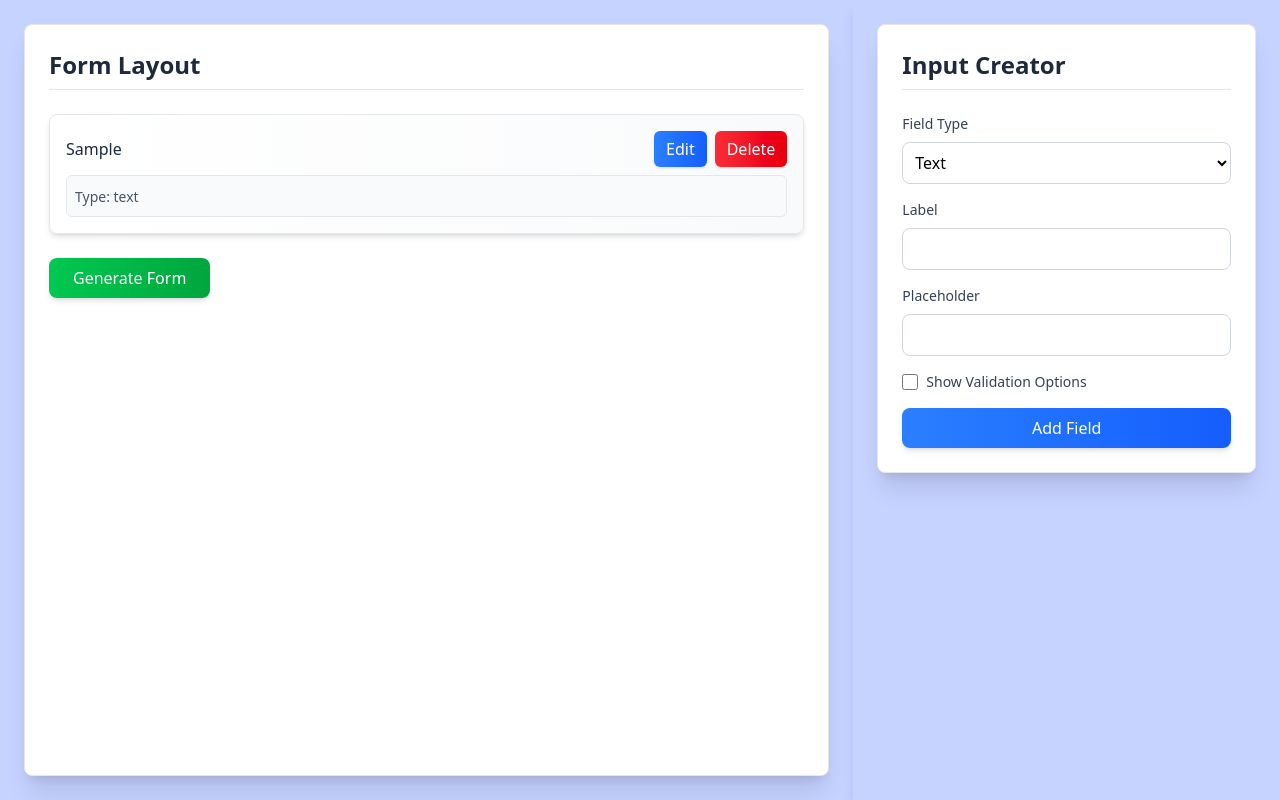
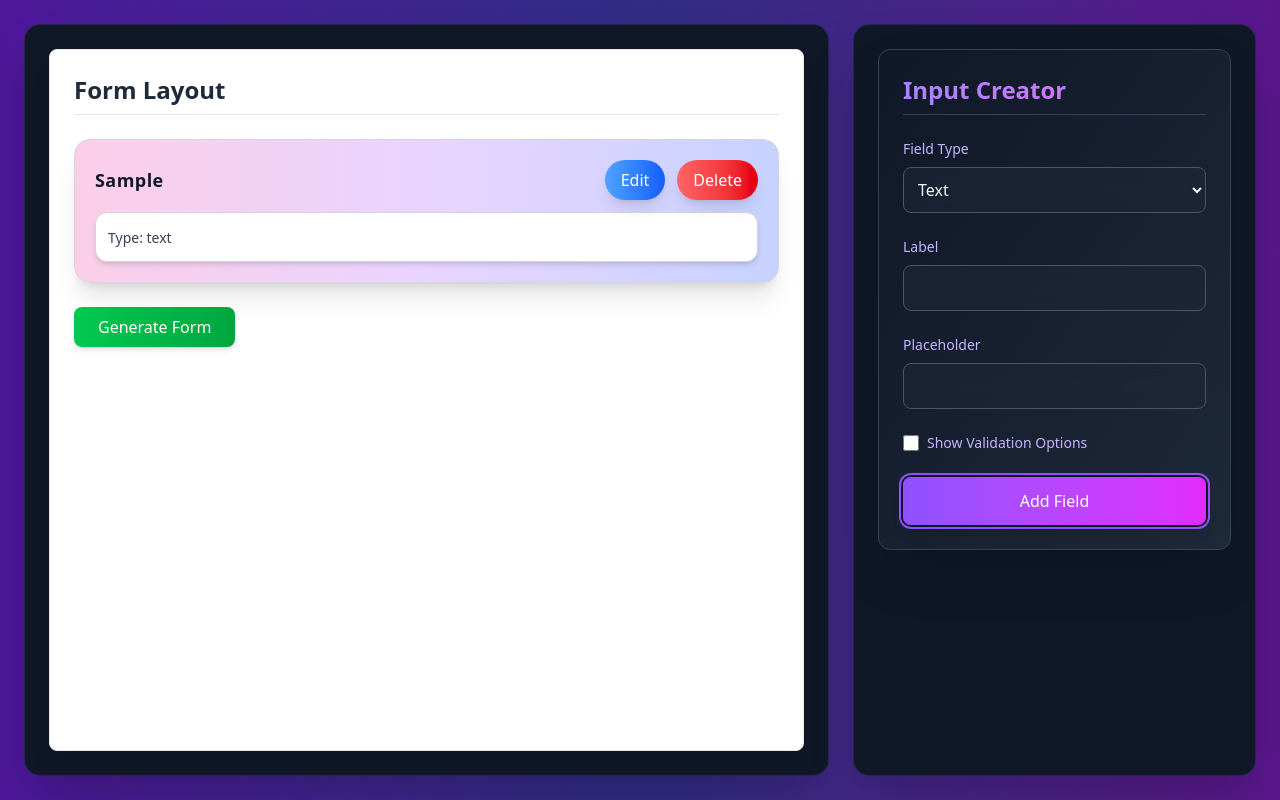
Before and after one commit to Hardik0110/FormBuilder, a React (Vite) app: page / in a window 1280 px wide. Both pictures are taken after typing "Sample", "Sample" into the empty fields and a click on the button "Add Field". Built offline with nearby package versions, Linux system fonts and the light colour scheme.

Commit message:
added styling with some animation

```diff
--- a/src/components/FormField.jsx
+++ b/src/components/FormField.jsx
@@ -52,27 +52,27 @@ const FormField = ({ field, index, onDelete, onEdit, onMove }) => {
   return (
     <div
       ref={ref}
-      className={`p-4 border border-gray-200 rounded-lg shadow-md hover:shadow-lg
-        transition-all duration-200 ${isDragging ? 'opacity-50' : ''}
-        bg-gradient-to-r from-white to-gray-50 cursor-move`}
+      className={`p-5 border border-gray-300 rounded-2xl shadow-xl hover:shadow-2xl
+        transition-all duration-300 ${isDragging ? 'opacity-50 scale-95' : ''}
+        bg-gradient-to-r from-pink-200 via-purple-200 to-indigo-200 cursor-grab active:cursor-grabbing`}
       data-handler-id={handlerId}
     >
       <div className="flex justify-between items-center">
-        <span className="font-medium text-gray-800">{field.label}</span>
-        <div className="space-x-2">
+        <span className="font-semibold text-gray-900 text-lg tracking-wide">{field.label}</span>
+        <div className="space-x-3">
           <button
             onClick={() => onEdit(field.id)}
-            className="px-3 py-1.5 bg-gradient-to-r from-blue-500 to-blue-600
-              text-white rounded-md shadow hover:from-blue-600 hover:to-blue-700
-              transition-all duration-200"
+            className="px-4 py-2 bg-gradient-to-r from-blue-400 to-blue-600
+              text-white rounded-full shadow-lg hover:from-blue-500 hover:to-blue-700
+              transition-all duration-300 hover:scale-105 active:animate-ping"
           >
             Edit
           </button>
           <button
             onClick={() => onDelete(field.id)}
-            className="px-3 py-1.5 bg-gradient-to-r from-red-500 to-red-600
-              text-white rounded-md shadow hover:from-red-600 hover:to-red-700
-              transition-all duration-200"
+            className="px-4 py-2 bg-gradient-to-r from-red-400 to-red-600
+              text-white rounded-full shadow-lg hover:from-red-500 hover:to-red-700
+              transition-all duration-300 hover:scale-105 active:animate-bounce"
           >
             Delete
           </button>
@@ -85,10 +85,10 @@ const FormField = ({ field, index, onDelete, onEdit, onMove }) => {
 
 const renderField = (field) => {
   return (
-    <div className="mt-2 p-2 bg-gray-50 rounded-md border border-gray-200">
-      <span className="text-sm text-gray-600">Type: {field.type}</span>
+    <div className="mt-3 p-3 bg-white rounded-xl border border-gray-300 shadow-md">
+      <span className="text-sm text-gray-700 font-medium">Type: {field.type}</span>
       {field.validation?.required && (
-        <span className="ml-2 text-red-500 text-sm">*Required</span>
+        <span className="ml-2 text-red-500 text-sm font-semibold">*Required</span>
       )}
     </div>
   );
--- a/src/components/InputCreator.jsx
+++ b/src/components/InputCreator.jsx
@@ -14,7 +14,6 @@ const InputCreator = ({ onAdd, editingField }) => {
      pattern: ''
    }
  });
-
 
  useEffect(() => {
    if (editingField) {
@@ -52,7 +51,6 @@ const InputCreator = ({ onAdd, editingField }) => {
    }
  };
 
-
  const handleSubmit = (e) => {
    e.preventDefault();
    const fieldData = {
@@ -78,19 +76,18 @@ const InputCreator = ({ onAdd, editingField }) => {
  };
 
  return (
-    <div className="p-6 bg-white rounded-lg shadow-xl border border-gray-200">
-      <h2 className="text-2xl font-bold mb-6 text-gray-800 pb-2 border-b border-gray-200">
+   <div className="p-6 bg-gradient-to-br from-gray-900 to-gray-800 rounded-xl shadow-2xl border border-gray-700 backdrop-blur-lg">
+     <h2 className="text-2xl font-bold mb-6 bg-gradient-to-r from-violet-400 to-fuchsia-400 bg-clip-text text-transparent pb-2 border-b border-gray-700">
        {editingField ? 'Edit Field' : 'Input Creator'}
      </h2>
-      <form onSubmit={handleSubmit} className="space-y-4">
+     <form onSubmit={handleSubmit} className="space-y-6">
        <div>
-          <label className="block text-sm font-medium text-gray-700 mb-2">Field Type</label>
+         <label className="block text-sm font-medium text-violet-300 mb-2">Field Type</label>
          <select
            name="type"
            value={fieldConfig.type}
            onChange={handleChange}
-            className="w-full p-2 border border-gray-300 rounded-lg focus:ring-2
-              focus:ring-blue-500 focus:border-blue-500 transition-all duration-200"
+           className="w-full p-2.5 bg-gray-800/50 border border-gray-600 rounded-lg focus:ring-2 focus:ring-violet-500 focus:border-violet-500 text-gray-100 transition-all duration-200 backdrop-blur-sm"
          >
            <option value="text">Text</option>
            <option value="email">Email</option>
@@ -100,77 +97,79 @@ const InputCreator = ({ onAdd, editingField }) => {
        </div>
 
        <div>
-          <label className="block text-sm font-medium text-gray-700 mb-2">Label</label>
+         <label className="block text-sm font-medium text-violet-300 mb-2">Label</label>
          <input
            type="text"
            name="label"
            value={fieldConfig.label}
            onChange={handleChange}
-            className="w-full p-2 border border-gray-300 rounded-lg focus:ring-2
-              focus:ring-blue-500 focus:border-blue-500 transition-all duration-200"
+           className="w-full p-2.5 bg-gray-800/50 border border-gray-600 rounded-lg focus:ring-2 focus:ring-violet-500 focus:border-violet-500 text-gray-100 transition-all duration-200 backdrop-blur-sm"
          />
        </div>
 
        <div>
-          <label className="block text-sm font-medium text-gray-700 mb-2">Placeholder</label>
+         <label className="block text-sm font-medium text-violet-300 mb-2">Placeholder</label>
          <input
            type="text"
            name="placeholder"
            value={fieldConfig.placeholder}
            onChange={handleChange}
-            className="w-full p-2 border border-gray-300 rounded-lg focus:ring-2
-              focus:ring-blue-500 focus:border-blue-500 transition-all duration-200"
+           className="w-full p-2.5 bg-gray-800/50 border border-gray-600 rounded-lg focus:ring-2 focus:ring-violet-500 focus:border-violet-500 text-gray-100 transition-all duration-200 backdrop-blur-sm"
          />
        </div>
 
        <div>
-          <label className="flex items-center space-x-2">
+         <label className="flex items-center space-x-2 cursor-pointer group">
            <input
              type="checkbox"
              name="showValidation"
              checked={fieldConfig.showValidation}
              onChange={handleChange}
-              className="h-4 w-4 text-blue-600 focus:ring-blue-500 border-gray-300 rounded"
+             className="h-4 w-4 text-violet-500 focus:ring-violet-500 border-gray-600 rounded bg-gray-800"
            />
-            <span className="text-sm font-medium text-gray-700">Show Validation Options</span>
+           <span className="text-sm font-medium text-violet-300 group-hover:text-violet-200 transition-colors">
+             Show Validation Options
+           </span>
          </label>
        </div>
 
        {fieldConfig.showValidation && (
-          <div className="space-y-4 p-4 bg-gray-50 rounded-lg">
+         <div className="space-y-4 p-6 bg-gray-800/30 rounded-xl border border-gray-700 backdrop-blur-sm">
            <div>
-              <label className="flex items-center space-x-2">
+             <label className="flex items-center space-x-2 cursor-pointer group">
                <input
                  type="checkbox"
                  name="validation.required"
                  checked={fieldConfig.validation.required}
                  onChange={handleChange}
-                  className="h-4 w-4 text-blue-600 focus:ring-blue-500 border-gray-300 rounded"
+                 className="h-4 w-4 text-violet-500 focus:ring-violet-500 border-gray-600 rounded bg-gray-800"
                />
-                <span className="text-sm font-medium text-gray-700">Required</span>
+               <span className="text-sm font-medium text-violet-300 group-hover:text-violet-200 transition-colors">
+                 Required
+               </span>
              </label>
            </div>
 
            {fieldConfig.type === 'number' && (
              <>
                <div>
-                  <label className="block text-sm font-medium text-gray-700 mb-2">Min Value</label>
+                 <label className="block text-sm font-medium text-violet-300 mb-2">Min Value</label>
                  <input
                    type="number"
                    name="validation.min"
                    value={fieldConfig.validation.min}
                    onChange={handleChange}
-                    className="w-full p-2 border border-gray-300 rounded-lg focus:ring-2 focus:ring-blue-500"
+                   className="w-full p-2.5 bg-gray-800/50 border border-gray-600 rounded-lg focus:ring-2 focus:ring-violet-500 focus:border-violet-500 text-gray-100 transition-all duration-200 backdrop-blur-sm"
                  />
                </div>
                <div>
-                  <label className="block text-sm font-medium text-gray-700 mb-2">Max Value</label>
+                 <label className="block text-sm font-medium text-violet-300 mb-2">Max Value</label>
                  <input
                    type="number"
                    name="validation.max"
                    value={fieldConfig.validation.max}
                    onChange={handleChange}
-                    className="w-full p-2 border border-gray-300 rounded-lg focus:ring-2 focus:ring-blue-500"
+                   className="w-full p-2.5 bg-gray-800/50 border border-gray-600 rounded-lg focus:ring-2 focus:ring-violet-500 focus:border-violet-500 text-gray-100 transition-all duration-200 backdrop-blur-sm"
                  />
                </div>
              </>
@@ -179,23 +178,23 @@ const InputCreator = ({ onAdd, editingField }) => {
            {(fieldConfig.type === 'text' || fieldConfig.type === 'email') && (
              <>
                <div>
-                  <label className="block text-sm font-medium text-gray-700 mb-2">Max Length</label>
+                 <label className="block text-sm font-medium text-violet-300 mb-2">Max Length</label>
                  <input
                    type="number"
                    name="validation.maxLength"
                    value={fieldConfig.validation.maxLength}
                    onChange={handleChange}
-                    className="w-full p-2 border border-gray-300 rounded-lg focus:ring-2 focus:ring-blue-500"
+                   className="w-full p-2.5 bg-gray-800/50 border border-gray-600 rounded-lg focus:ring-2 focus:ring-violet-500 focus:border-violet-500 text-gray-100 transition-all duration-200 backdrop-blur-sm"
                  />
                </div>
                <div>
-                  <label className="block text-sm font-medium text-gray-700 mb-2">Pattern (regex)</label>
+                 <label className="block text-sm font-medium text-violet-300 mb-2">Pattern (regex)</label>
                  <input
                    type="text"
                    name="validation.pattern"
                    value={fieldConfig.validation.pattern}
                    onChange={handleChange}
-                    className="w-full p-2 border border-gray-300 rounded-lg focus:ring-2 focus:ring-blue-500"
+                   className="w-full p-2.5 bg-gray-800/50 border border-gray-600 rounded-lg focus:ring-2 focus:ring-violet-500 focus:border-violet-500 text-gray-100 transition-all duration-200 backdrop-blur-sm"
                  />
                </div>
              </>
@@ -205,9 +204,7 @@ const InputCreator = ({ onAdd, editingField }) => {
 
        <button
          type="submit"
-          className="w-full px-4 py-2 bg-gradient-to-r from-blue-500 to-blue-600
-            text-white rounded-lg shadow-md hover:from-blue-600 hover:to-blue-700
-            transition-all duration-200 transform hover:-translate-y-1"
+         className="w-full px-4 py-3 bg-gradient-to-r from-violet-500 to-fuchsia-500 text-white rounded-lg shadow-lg hover:from-violet-600 hover:to-fuchsia-600 transition-all duration-300 transform hover:-translate-y-1 hover:shadow-[0_0_15px_rgba(167,139,250,0.5)] font-medium focus:ring-2 focus:ring-violet-500 focus:ring-offset-2 focus:ring-offset-gray-900"
        >
          {editingField ? 'Update Field' : 'Add Field'}
        </button>
--- a/src/index.css
+++ b/src/index.css
@@ -1 +1,25 @@
 @import "tailwindcss";
+
+@keyframes fadeIn {
+  from { opacity: 0; }
+  to { opacity: 1; }
+}
+
+@keyframes slideIn {
+  from {
+    opacity: 0;
+    transform: translateX(20px);
+  }
+  to {
+    opacity: 1;
+    transform: translateX(0);
+  }
+}
+
+.animate-fadeIn {
+  animation: fadeIn 0.5s ease-out;
+}
+
+.animate-slideIn {
+  animation: slideIn 0.5s ease-out;
+}
--- a/src/pages/HomePage.jsx
+++ b/src/pages/HomePage.jsx
@@ -8,9 +8,8 @@ const HomePage = () => {
   const [formFields, setFormFields] = useState([]);
   const [editingField, setEditingField] = useState(null);
 
-
   const handleAddField = (newField) => {
-  if (editingField) {
+    if (editingField) {
       setFormFields(formFields.map(field =>
         field.id === editingField.id ? { ...newField, id: editingField.id } : field
       ));
@@ -39,8 +38,8 @@ const HomePage = () => {
 
   return (
     <DndProvider backend={HTML5Backend}>
-      <div className="flex h-screen  bg-indigo-200">
-        <div className="w-2/3 p-6">
+      <div className="flex h-screen bg-gradient-to-r from-violet-900 via-indigo-900 to-purple-900 p-6">
+        <div className="w-2/3 p-6 bg-gray-900 rounded-2xl shadow-2xl backdrop-blur-lg border border-violet-500/20 overflow-hidden transition-all duration-300 hover:border-violet-500/40 animate-fadeIn">
           <Layout
             fields={formFields}
             onDelete={handleDeleteField}
@@ -48,7 +47,7 @@ const HomePage = () => {
             onMove={handleMoveField}
           />
         </div>
-        <div className="w-1/3 p-6 shadow-lg bg-indigo-200">
+        <div className="w-1/3 p-6 bg-gray-900 rounded-2xl shadow-2xl backdrop-blur-lg border border-violet-500/20 ml-6 transition-all duration-300 hover:border-violet-500/40 animate-slideIn">
           <InputCreator
             onAdd={handleAddField}
             editingField={editingField}
```
Also changed, not shown: package.json (+6 -1 lines), 1 other file (tests, documents, lock files or other folders). Lines whose indentation alone changed are shown as unchanged.
